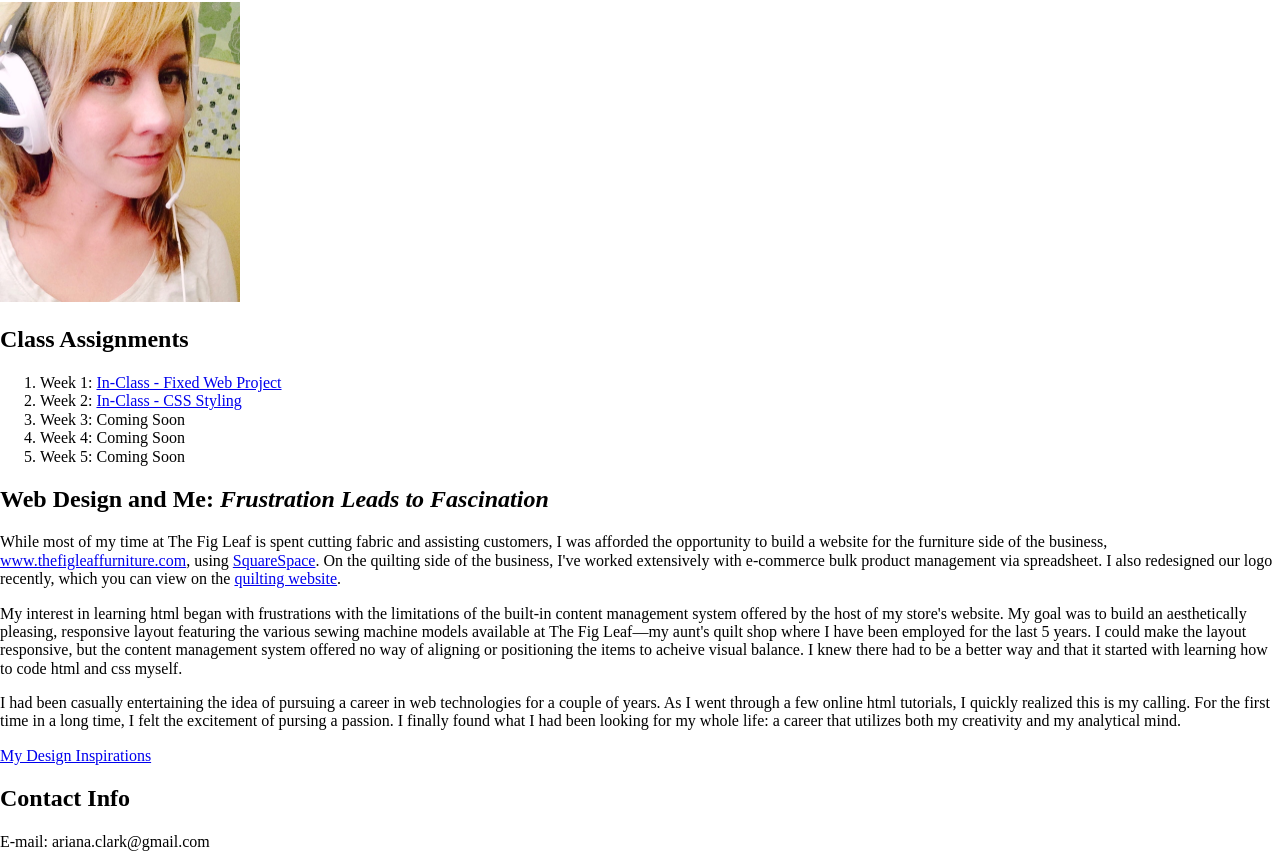
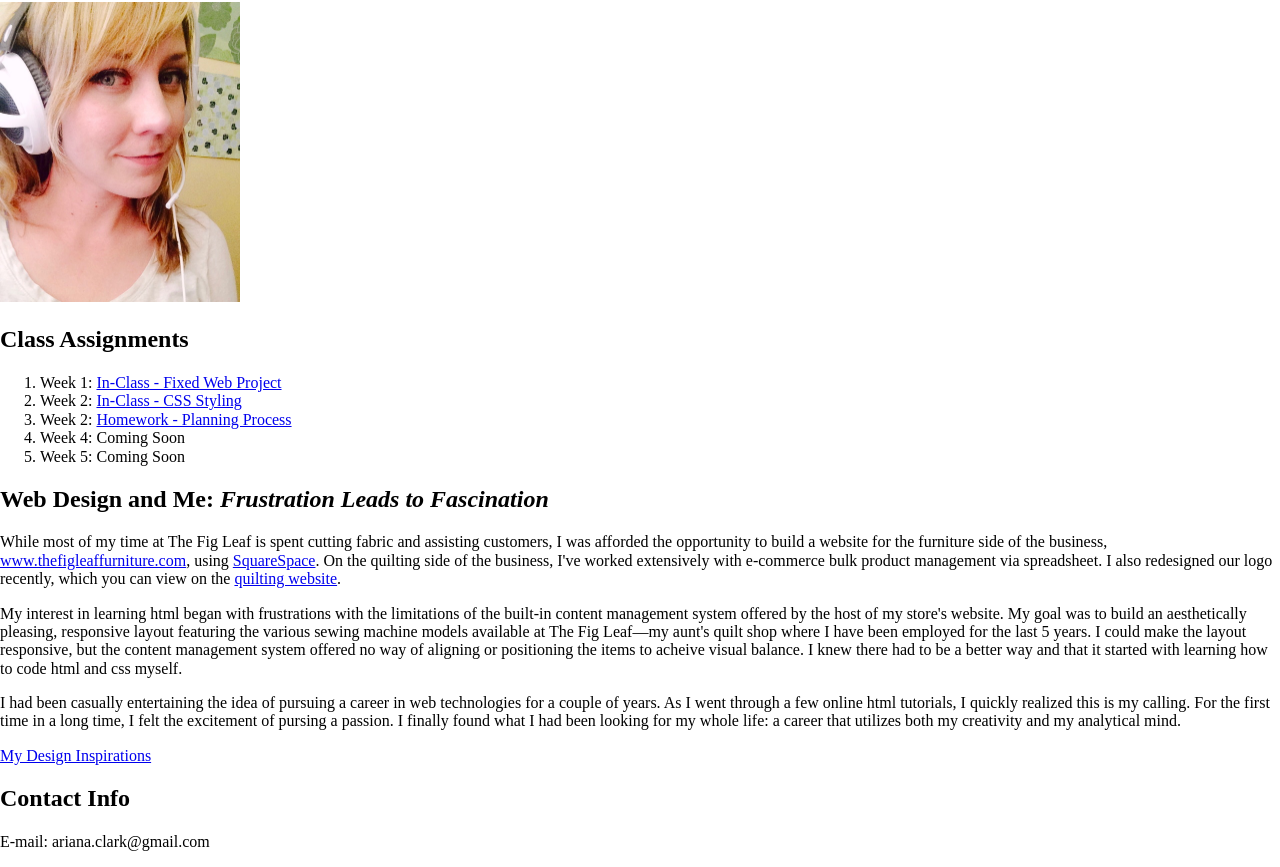
Before and after one commit to gloomylumi/Ari-Web-Design-Portal, a plain HTML site: page index.html in a window 1280 px wide. Shown: the part 78-945 px from the top of the page. Drawn offline with nearby package versions, Linux system fonts and the light colour scheme.

Commit message:
Week 2 Complete
Week 2 homework linked

```diff
--- a/index.html
+++ b/index.html
@@ -18,7 +18,7 @@
     <ol>
       <li>Week 1: <a href="https://gloomylumi.github.io/Fixed-Web-Project/">In-Class - Fixed Web Project</a></li>
       <li>Week 2: <a href="https://gloomylumi.github.io/week2-inclass/">In-Class - CSS Styling</a></li>
-      <li>Week 3: Coming Soon</li>
+      <li>Week 2: <a href="https://gloomylumi.github.io/Planning-Process/">Homework - Planning Process</a></li>
       <li>Week 4: Coming Soon</li>
       <li>Week 5: Coming Soon</li>
     </ol>
```
